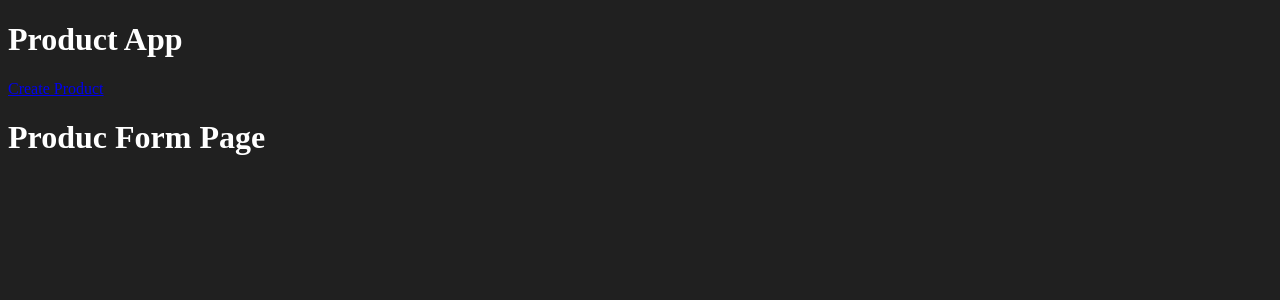
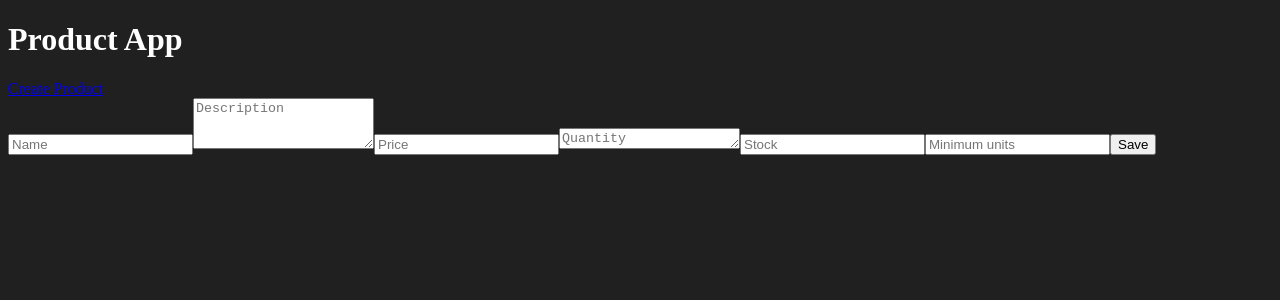
Before and after one commit to EstebanGC/blindcat-ecommerce-business, a React (Vite) app in the folder ecommerce/: page /products-create in a window 1280 px wide. Shown: the top 300 px of the page. Built offline with nearby package versions, Linux system fonts and the light colour scheme.

Commit message:
Rendering the list of products and creating the adding product form

```diff
--- a/ecommerce/src/pages/ProductFormPage.jsx
+++ b/ecommerce/src/pages/ProductFormPage.jsx
@@ -1,7 +1,30 @@
+import {useForm } from 'react-hook-form'
+
 export function ProductFormPage() {
+
+    const { register, handleSubmit } = useForm();
+
+    const onSubmit = handleSubmit(data => {
+        console.log(data)
+    })
+
     return(
         <div>
-            <h1>Produc Form Page</h1>
+            <form action="">
+                <input type="text" placeholder="Name"
+                {...register("title", { required: true })}/>
+                <textarea rows="3" placeholder="Description"
+                {...register("description", { required: true })}></textarea>
+                <input type='number' placeholder='Price'
+                {...register("price", {required: true})}/>
+                <textarea rows="1" placeholder="Quantity"
+                {...register("quantity", {required:true})}></textarea>
+                <input type="number" placeholder='Stock'
+                {...register("stock", {required:true})}/>
+                <input type="number" placeholder='Minimum units'
+                {...register("minUnits", {required:true})}/>
+                <button>Save</button>
+            </form>
         </div>
     )
 }
```
